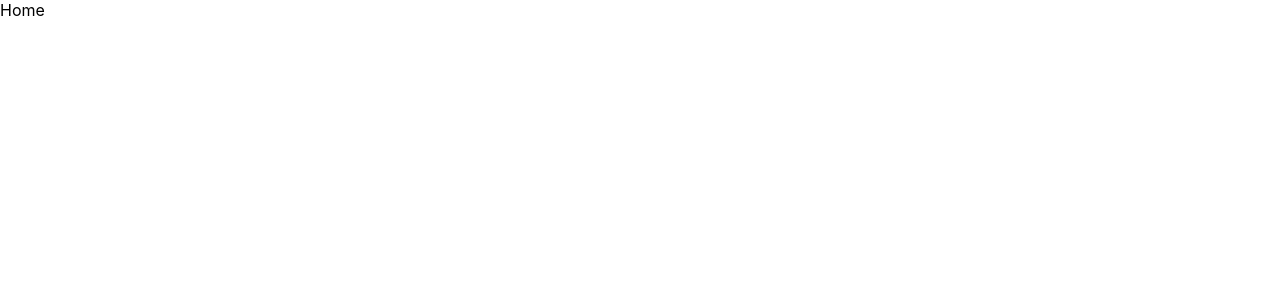
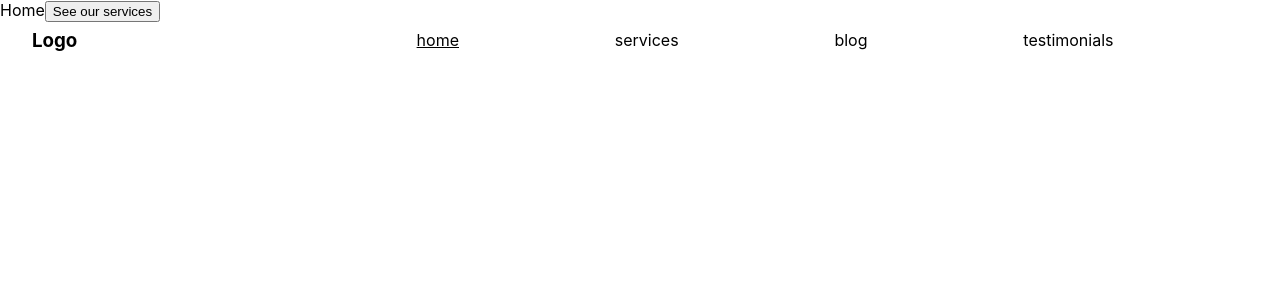
Before and after one commit to nataYar/home-appliances, a React (Create React App) app: page / in a window 1280 px wide. Shown: the top 300 px of the page. Built offline with nearby package versions, Linux system fonts and the light colour scheme.

Commit message:
routing added

```diff
--- a/package.json
+++ b/package.json
@@ -8,6 +8,7 @@
     "@testing-library/user-event": "^13.5.0",
     "react": "^18.2.0",
     "react-dom": "^18.2.0",
+    "react-icons": "^4.4.0",
     "react-router-dom": "^6.3.0",
     "react-scripts": "5.0.1",
     "web-vitals": "^2.1.4"
--- a/src/App.js
+++ b/src/App.js
@@ -1,34 +1,20 @@
 import React, { useState, useEffect }from 'react';
 import { Routes, Route } from 'react-router-dom';
-import { Home, Services, Blog, Feedbacks } from './pages/importsPages'
-import { Navbar } from './components/importsComponents'
+import { Home, Services, Blog, Testimonials } from './Pages/importsPages'
+import { Navbar, Refrigerators } from './Components/importsComponents'
 
 function App() {
-  const [width, setWidth] = useState(null)
-  const [tabletView, setTabletview] = useState(null);
-
-  const handleResize = () => {
-    setWidth(window.innerWidth)
-  }
-
-  useEffect(() => {
-    handleResize()
-    window.addEventListener('resize', handleResize)
-  }, [])
-
-  useEffect(() => {
-    window.innerWidth <= 991 ? setTabletview(true) : setTabletview(false)
-  }, [width])
-
   return (
     <>
-     <Navbar tabletView={tabletView} />
+     <Navbar/>
      <div className='container'>
       <Routes>
         <Route path='/' element={<Home />} />
-        <Route path='/servises' element={<Services />} />
+        <Route path='/services/*' element={<Services />} />
         <Route path='/blog' element={<Blog />} />
-        <Route path='/feedbacks' element={<Feedbacks />} />
+        <Route path='/testimonials' element={<Testimonials />} />
+        <Route path="refrigerators" element={<Refrigerators />} />
+
       </Routes>
      </div>
     </>
--- a/src/components/Navbar/Navbar.css
+++ b/src/components/Navbar/Navbar.css
@@ -0,0 +1,78 @@
+.nav-header {
+    position: fixed;
+    top: 0;
+    left: 0;
+    height: 10vh;
+    width: 100%;
+    display: flex;
+    flex-flow: row nowrap;
+    align-items: center;
+    justify-content: center;
+}
+
+.navbar {
+    position: absolute;
+    transform: translateY(-110vh);
+    transition: 1s;
+    top: 10vh;
+    left: 0;
+    height: 100vh;
+    width: 100vw;
+    display: flex;
+    flex-flow: column nowrap;
+    align-items: center;
+    justify-content: space-evenly;
+}
+.nav-header .responsive-nav {
+    transform: none;
+}
+
+.nav-link {
+    padding: .5rem;
+    text-decoration: none;
+    color: black;
+}
+
+.nav-header .nav-btn {
+    visibility: visible;
+    opacity: 1;
+    padding: .2rem;
+    background-color: transparent;
+    border: none;
+    outline: none;
+}
+.active {
+    text-decoration: underline;
+}
+
+@media only screen and (min-width: 768px) {
+    .nav-header {
+        display: flex;
+        align-items: center;
+        justify-content: space-between;
+        padding: 0 2rem;
+    }
+    .navbar {
+        transform: none;
+        position: absolute;
+        top: 0;
+        left: 20%;
+        height: 10vh;
+        width: 90vw;
+        display: flex;
+        flex-flow: row nowrap;
+    }
+    .nav-header .nav-btn {
+        visibility: hidden;
+        opacity: 0;
+    }
+    .nav-link {
+        cursor: pointer;
+    }
+
+    .selected-link {
+        color: red;
+        text-transform: uppercase;
+    }
+
+}
--- a/src/components/Navbar/Navbar.js
+++ b/src/components/Navbar/Navbar.js
@@ -1,51 +1,62 @@
-import React, { useState } from "react";
+import React, { useRef } from 'react';
+import { NavLink, useLocation, useMatch } from 'react-router-dom';
+import { FaBars, FaTimes } from 'react-icons/fa';
+import './Navbar.css';
 
-export default function Navbar( tabletView  ) {
-  const [click, setClick] = useState(false);
+export default function Navbar( ) {
 
-  const handleClick = () => {
-    setClick(!click)
-  }
+  let pathname = useLocation();
+
+  React.useEffect(() => {
+    console.log(pathname)
+  }, [pathname]);
+
+
+  const navRef = useRef();
+
+  const showNavBar = () => {
+    navRef.current.classList.toggle('responsive-nav')
+    }
+
+  // const { match, location } = this.props;
+  //   let isActive = false;
+  //   if (location.pathname === `${match.url}/props-v-state`) {
+  //     isActive = true;
+  //   }
+
 
   return (
-    <nav>
-      {/* <div className="navigation">
-        <div className="navigation-sub">
-          <Link to="/" className="item">Home</Link>
-          <Link to="/about" className="item">About</Link>
-          <Link to="/contact" className="item">Contact</Link>
-          <Link to="/projects" className="item">Projects</Link>
-          <Link to="/skills" className="item">Skills</Link>
-        </div>
-      </div> */}
+    <div className='nav-header'>
+      <h3>Logo</h3>
+      <nav ref={navRef} className='navbar'>
 
-      <div className='sticky-nav'>
-        <a href='#'><div className={click && tabletView ? 'logo logo-beige' : 'logo logo-black'}></div></a>
-        <div className={ click && tabletView ? 'burger clicked' : 'burger' }
-        onClick={handleClick}>
-          <span className='first'></span>
-          <span className='second'></span>
-          <span className='third'></span>
-        </div>
-      </div>
+      <NavLink
+        to="/"
+        className={"nav-link"}
+        >home</NavLink>
 
-      {/* <ul className={ click && tabletView  ? 'nav-wrapper active' : 'nav-wrapper' }>
-        <li onClick={handleClick}>
-          <a href="#section-about" className='nav-item nav-about'>
-            About/
-          </a>
-        </li>
-        <li onClick={handleClick}>
-          <a href="#section-projects" className='nav-item nav-projects'>
-            Projects/
-          </a>
-        </li>
-        <li onClick={handleClick}>
-          <a href="#section-footer" className='nav-item nav-footer'>
-            Contact/
-          </a>
-        </li>
-      </ul> */}
-    </nav>
-  )
-}
+          <NavLink
+        to="/services"
+        className={"nav-link"}
+        >services</NavLink>
+
+          <NavLink
+        to="/blog"
+        className={"nav-link"}
+        >blog</NavLink>
+
+        <NavLink
+        to="/testimonials"
+        className={"nav-link"}
+        >testimonials</NavLink>
+
+        <button className='nav-btn nav-close-btn' onClick={() => showNavBar()}>
+          <FaTimes/>
+        </button>
+      </nav>
+      <button className='nav-btn' onClick={() => showNavBar()}>
+        <FaBars/>
+      </button>
+    </div>
+  );
+};
--- /dev/null
+++ b/src/components/Refrigerators/Refrigerators.js
@@ -0,0 +1,7 @@
+import React from 'react';
+
+export default function Refrigerators() {
+  return (
+    <div>Refrigerators</div>
+  )
+}
--- a/src/components/importsComponents.js
+++ b/src/components/importsComponents.js
@@ -1 +1,2 @@
-export { default as Navbar } from '../components/Navbar/Navbar';
+export { default as Navbar } from './Navbar/Navbar';
+export { default as Refrigerators } from './Refrigerators/Refrigerators';
--- a/src/pages/Home/Home.js
+++ b/src/pages/Home/Home.js
@@ -1,7 +1,11 @@
-import React from 'react'
+import React from 'react';
+import { useNavigate } from 'react-router-dom';
 
 export default function Home() {
+  const navigate = useNavigate()
   return (
-    <div>Home</div>
+    <div>Home
+      <button onClick={() => navigate('/services')}>See our services</button>
+    </div>
   )
 }
--- a/src/pages/Services/Services.js
+++ b/src/pages/Services/Services.js
@@ -1,7 +1,17 @@
-import React from 'react'
+import React from 'react';
+import { Routes, Route, useNavigate } from 'react-router-dom';
+import { Refrigerators } from '../../Components/importsComponents';
 
 export default function Services() {
+  const navigate = useNavigate()
   return (
+    <>
     <div>Services</div>
+    {/* <button onClick={() => navigate('/refrigerators')}>Refrigerators</button> */}
+    <Routes>
+      <Route path="refrigerators" element={<Refrigerators />} />
+    </Routes>
+    </>
+
   )
 }
--- a/src/pages/Feedbacks/Feedbacks.js
+++ b/src/pages/Testimonials/Testimonials.js
@@ -2,6 +2,6 @@ import React from 'react'
 
 export default function Feedbacks() {
   return (
-    <div>Feedbacks</div>
+    <div>Testimonials</div>
   )
 }
--- a/src/pages/importsPages.js
+++ b/src/pages/importsPages.js
@@ -1,4 +1,4 @@
 export {  default as Home } from './Home/Home';
 export { default as Services } from './Services/Services';
 export { default as Blog } from './Blog/Blog';
-export { default as Feedbacks } from './Feedbacks/Feedbacks';
+export { default as Testimonials } from './Testimonials/Testimonials';
```
Also changed, not shown: src/components/Refrigerators/Refrigerators.css (added), src/pages/Testimonials/Testimonials.css (added), 1 other file (tests, documents, lock files or other folders).
